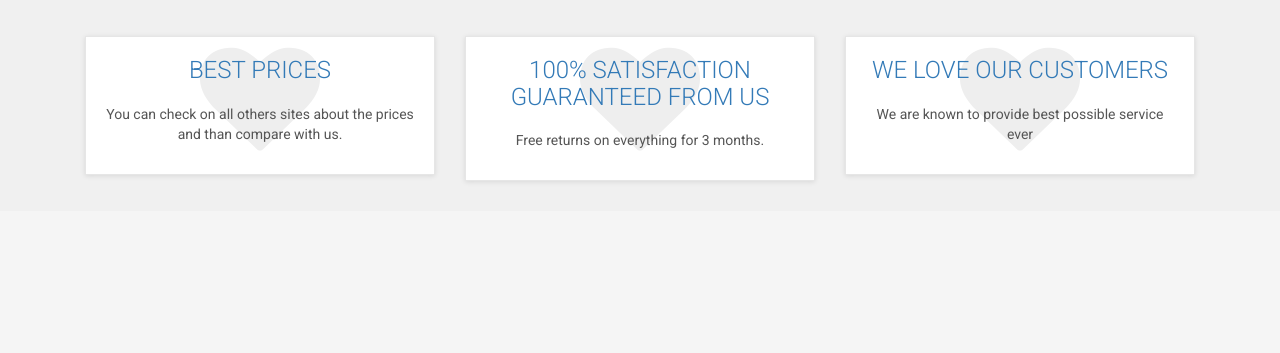
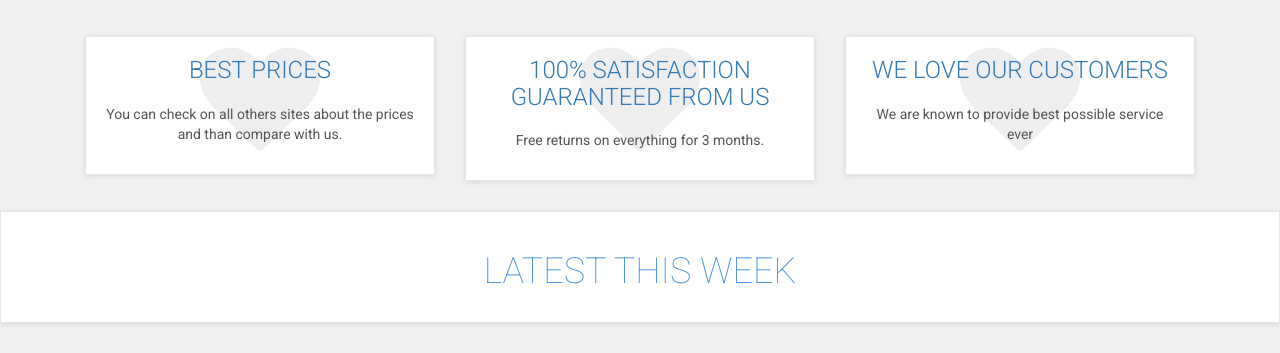
Before and after one commit to ingafter60/ingeComStore, a PHP site: page /Ecom_store/ in a window 1280 px wide. Shown: the part 677-1030 px from the top of the page. Before the commit the page ends 860 px from the top, so only its background shows below. Run offline with PHP 8.4, Linux system fonts and the light colour scheme.

Commit message:
Added Section Latest This Week

```diff
--- a/index.php
+++ b/index.php
@@ -242,6 +242,24 @@
 	</div>
 	<!-- advantages Ends -->
 
+	<!-- hot Starts -->
+	<div id="hot">
+		<!-- box Starts -->
+      <div class="box">
+         <!-- container Starts -->
+         <div class="container">
+            <!-- col-md-12 Starts -->
+            <div class="col-md-12">
+               <h2>Latest this week</h2>
+            </div>
+            <!-- col-md-12 Ends -->
+         </div>
+         <!-- container Ends -->
+      </div>
+      <!-- box Ends -->
+   </div>
+	<!-- hot Starts -->
+
 	<script src="js/jquery.min.js"> </script>
 	<script src="js/bootstrap.min.js"></script>
 </body>
--- a/styles/style.css
+++ b/styles/style.css
@@ -227,3 +227,15 @@ color:#555555;
 z-index:2;
 
 }
+
+
+/* Latest This Week  */
+
+#hot h2 {
+text-transform: uppercase;
+font-size: 36px;
+color: #4993e4;
+font-weight: 100;
+text-align: center;
+
+}
```
